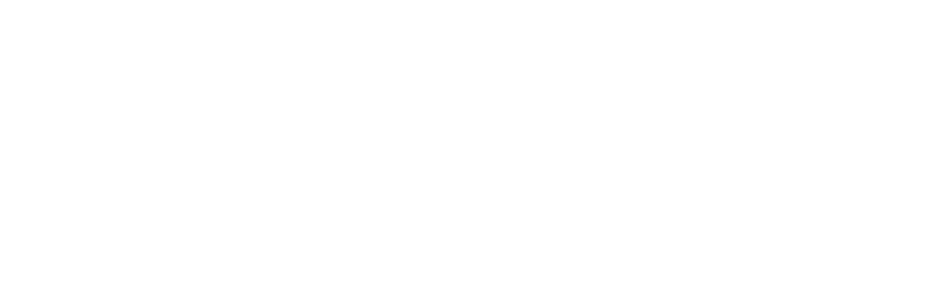
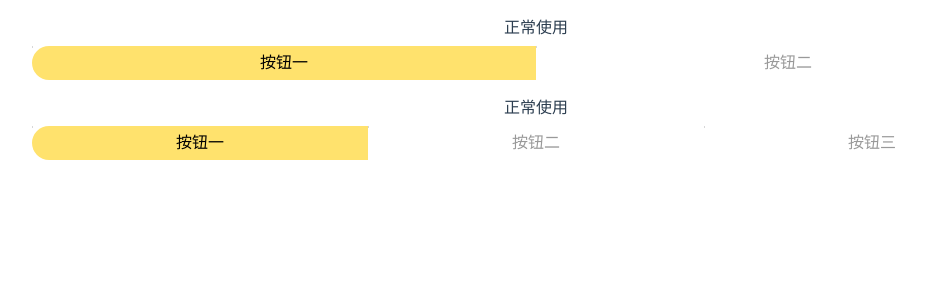
Before and after one commit to Tetegw/fepawn-ui, a Vue app: page /#/buttonTab in a window 1280 px wide. Shown: the top 300 px of the page, without its empty margins (104-1030 px from the left). Built offline with nearby package versions, Linux system fonts and the light colour scheme.

Commit message:
[Added] buttonTab component done

```diff
--- a/src/assets/style/common.css
+++ b/src/assets/style/common.css
@@ -53,6 +53,20 @@
   color: #D5D5D6;
 }
 
+/* 全边框一像素 */
+.border-1px{
+  position: relative;
+}
+.border-1px::before{
+  content: '';
+  position: absolute;
+  transform-origin: top left;
+  left: 0;
+  top: 0;
+  border: 1px solid #D5D5D6;
+  color: #D5D5D6;
+}
+
 /* 点击态样式 */
 .touch-active{
   background: #f0f0f0 !important;
--- a/src/assets/style/mixin.css
+++ b/src/assets/style/mixin.css
@@ -7,6 +7,11 @@
   }
   .border-bot-1px::after{
     transform: scaleY(0.7);
+  }
+  .border-1px::before{
+    width: 150%;
+    height: 150%;
+    transform: scale(0.7);
   }
 }
 
@@ -20,6 +25,11 @@
   .border-bot-1px::after{
     transform: scaleY(0.5);
   }
+  .border-1px::before{
+    width: 200%;
+    height: 200%;
+    transform: scale(0.5);
+  }
 }
 
 @media (-webkit-min-device-pixel-ratio: 3),(min-device-pixel-ratio: 3){
@@ -32,4 +42,9 @@
   .border-bot-1px::after{
     transform: scaleY(0.333);
   }
+  .border-1px::before{
+    width: 300%;
+    height: 300%;
+    transform: scaleY(0.333);
+  }
 }
--- a/src/components/HelloWorld.vue
+++ b/src/components/HelloWorld.vue
@@ -8,6 +8,7 @@
       <li><a href="javascript:void(0)" @click="changeCom('switch')">Switch</a></li>
       <li><a href="javascript:void(0)" @click="changeCom('toast')">Toast</a></li>
       <li><a href="javascript:void(0)" @click="changeCom('actionSheet')">ActionSheet</a></li>
+      <li><a href="javascript:void(0)" @click="changeCom('buttonTab')">buttonTab</a></li>
       <li><a href="javascript:void(0)" @click="readMe">文档说明</a></li>
     </ul>
     <fepawn-alert
@@ -60,6 +61,9 @@
         case 'actionSheet':
           this.$router.push({path: '/actionSheet'})
           break
+        case 'buttonTab':
+          this.$router.push({path: '/buttonTab'})
+          break
         default:
           break
       }
--- /dev/null
+++ b/src/components/ModulePage/buttonTab.vue
@@ -0,0 +1,60 @@
+<template>
+  <div class="fullPage">
+    <div class="content">
+      <div>正常使用</div>
+      <div class="button-tab-wrap">
+        <button-tab
+          :fontSize="16"
+          :itemHeight="34"
+          :indexArr="buttonTabItemArr"
+          @checkedItem="checkedItem1"
+        ></button-tab>
+      </div>
+    </div>
+    <div class="content">
+      <div>正常使用</div>
+      <div class="button-tab-wrap">
+        <button-tab
+          :fontSize="16"
+          :itemHeight="34"
+          :indexArr="buttonTabItemArr2"
+          @checkedItem="checkedItem2"
+        ></button-tab>
+      </div>
+    </div>
+  </div>
+</template>
+
+<script>
+import buttonTab from '@/components/buttonTab/index'
+export default {
+  data () {
+    return {
+      buttonTabItemArr: ['按钮一', '按钮二'],
+      buttonTabItemArr2: ['按钮一', '按钮二', '按钮三']
+    }
+  },
+  methods: {
+    checkedItem1 (index) {
+      console.log('项目一选中：', index)
+    },
+    checkedItem2 (index) {
+      console.log('项目二选中：', index)
+    }
+  },
+  components: {
+    'button-tab': buttonTab
+  }
+}
+</script>
+
+<style>
+@import url('../../assets/style/index.css');
+.content{
+  padding: 20px 10px 0;
+}
+.button-tab-wrap{
+  width: 80%;
+  margin: 10px auto 0;
+}
+</style>
--- /dev/null
+++ b/src/components/buttonTab/index.vue
@@ -0,0 +1,77 @@
+<template>
+  <div class="fepawn-buttonTab">
+    <template v-for="(item, index) in indexArr">
+      <div :key="index" class="item border-1px" :class="{'active': currentItem === index, 'justOneItem': indexArr.length === 1}" :style="{'fontSize': `${fontSize}px`, 'lineHeight': `${lineHeight}px`}" @click="checkedItem(index)">{{item}}</div>
+    </template>
+  </div>
+</template>
+
+<script>
+export default {
+  data () {
+    return {
+      currentItem: 0
+    }
+  },
+  props: {
+    fontSize: {
+      type: Number,
+      default: 16
+    },
+    itemHeight: {
+      type: Number,
+      default: 0
+    },
+    indexArr: {
+      type: Array,
+      default () {
+        return ['btn1', 'btn2']
+      }
+    }
+  },
+  created () {
+    this.lineHeight = !this.itemHeight ? this.fontSize * 2 : this.itemHeight
+  },
+  watch: {
+    fontSize () {
+      this.lineHeight = !this.itemHeight ? this.fontSize * 2 : this.itemHeight
+    }
+  },
+  methods: {
+    checkedItem (index) {
+      this.currentItem = index
+      this.$emit('checkedItem', index)
+    }
+  }
+}
+// :fontSize="16"
+// :itemHeight="34"
+// :indexArr="buttonTabItemArr2"
+// @checkedItem="checkedItem2"
+</script>
+
+<style scoped>
+.fepawn-buttonTab{
+  display: flex;
+}
+.fepawn-buttonTab .item{
+  flex: 1 1 0;
+  color: #999;
+}
+.fepawn-buttonTab .item::before{
+  border-right: 0;
+}
+.fepawn-buttonTab .active{
+  background: #ffe26d;
+  color: #000;
+}
+ .fepawn-buttonTab .item:first-child, .fepawn-buttonTab .item:first-child::before{
+  border-radius: 20em 0 0 20em;
+}
+.fepawn-buttonTab .item:last-child, .fepawn-buttonTab .item:last-child::before{
+  border-radius: 0 20em 20em 0;
+}
+.fepawn-buttonTab .justOneItem, .fepawn-buttonTab .justOneItem::before{
+  border-radius: 20em !important;
+}
+</style>
--- a/src/router/index.js
+++ b/src/router/index.js
@@ -6,6 +6,7 @@
 import CheckList from '@/components/ModulePage/checkListPage'
 import Switch from '@/components/ModulePage/switchPage'
 import ActionSheet from '@/components/ModulePage/actionSheetPage'
+import buttonTab from '@/components/ModulePage/buttonTab'
 
 Vue.use(Router)
 
@@ -40,6 +41,11 @@
       path: '/actionSheet',
       name: 'ActionSheet',
       component: ActionSheet
+    },
+    {
+      path: '/buttonTab',
+      name: 'buttonTab',
+      component: buttonTab
     }
   ]
 })
```
Also changed, not shown: static/readMe.html (+5 -2 lines), static/readMe.md, 13 other files (tests, documents, lock files or other folders).
